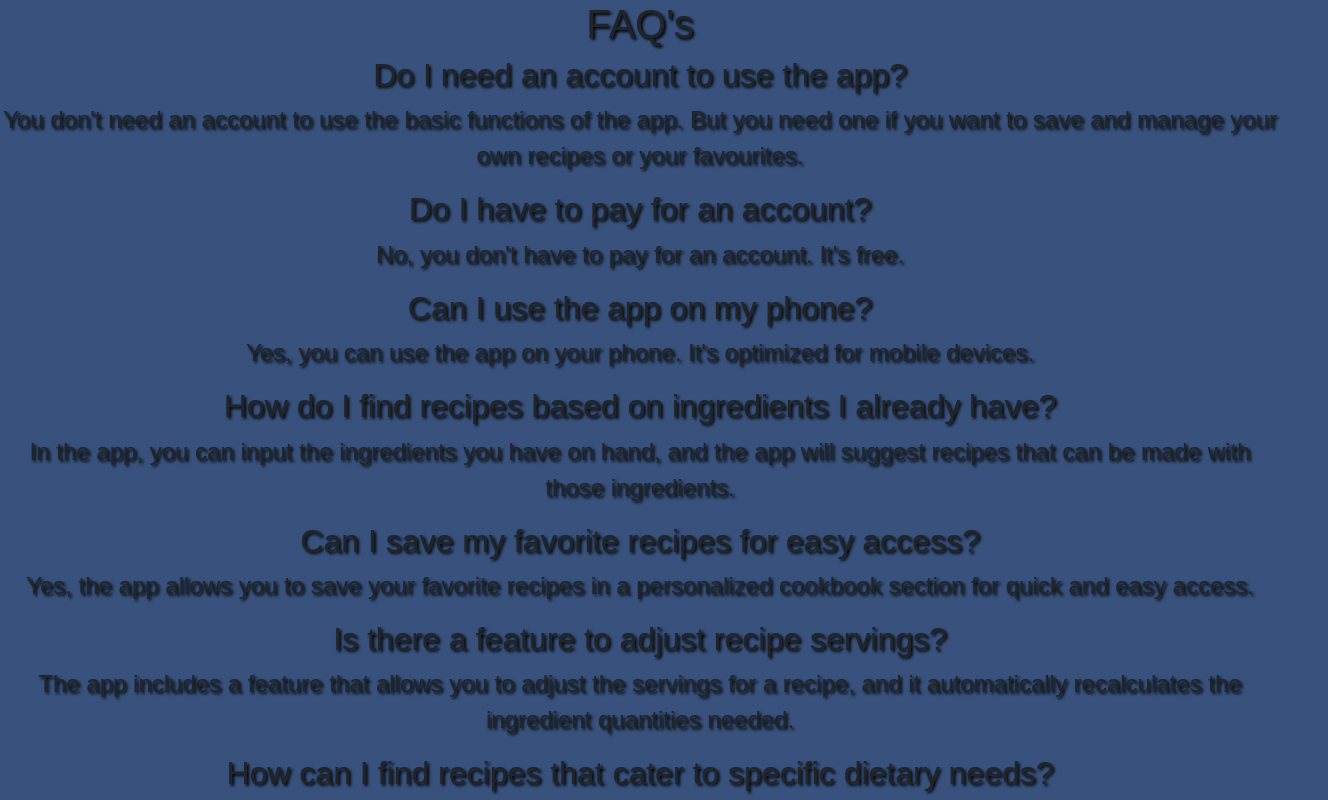
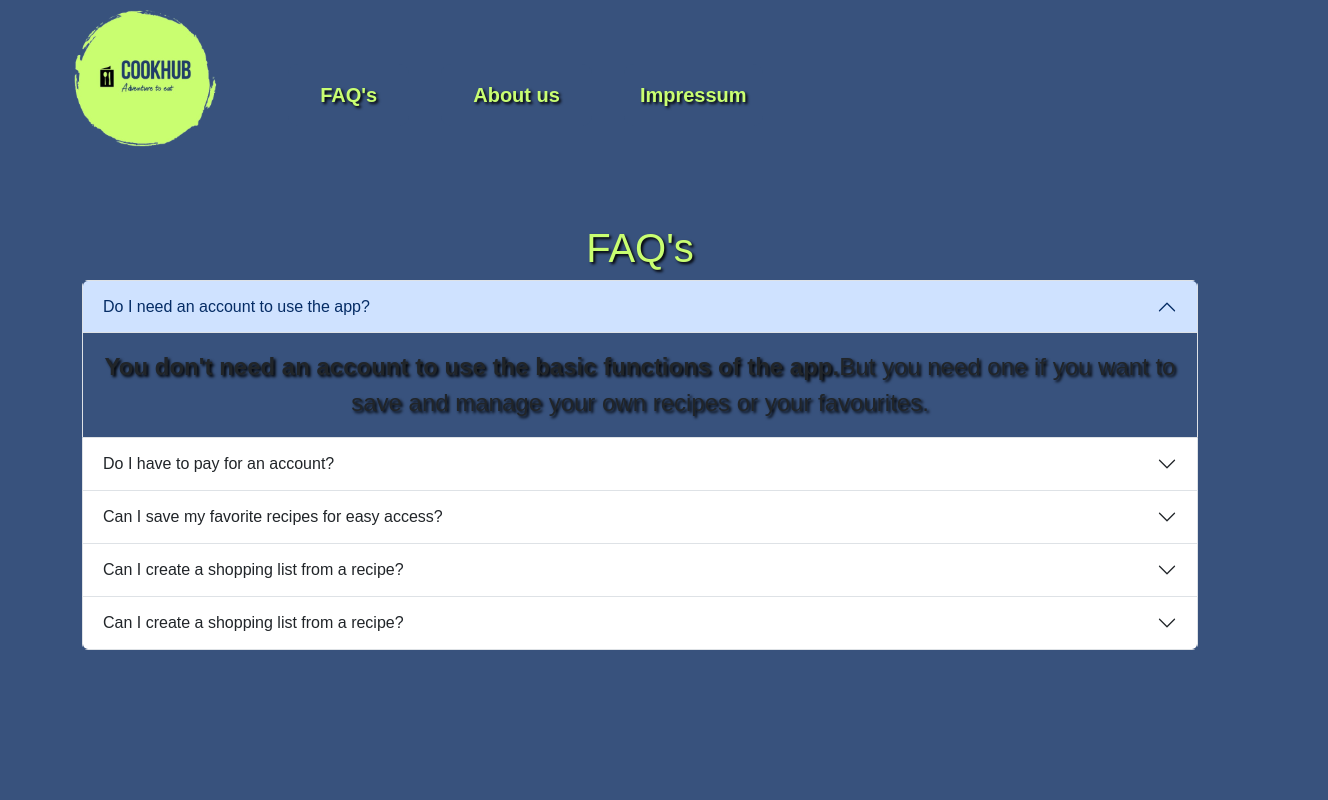
Before and after one commit to SE-TINF22B6/CookHub, a React (Create React App) app in the folder Frontend/: page /faqs in a window 1280 px wide. Shown: the top 800 px of the page, 1328 px wide, since content can reach past the window. Built offline with nearby package versions, Linux system fonts and the light colour scheme; the HTML template or start-up script is replaced by a standard one.

Commit message:
- created FAQsPage.css - implemented accordion (not functional yet)

```diff
--- /dev/null
+++ b/Frontend/src/FAQsPage.css
@@ -0,0 +1,11 @@
+.container-lg {
+    color: #C9FE71;
+}
+
+.accordion-header {
+    color: #C9FE71;
+}
+
+.accordion-body {
+
+}
--- a/Frontend/src/FAQsPage.tsx
+++ b/Frontend/src/FAQsPage.tsx
@@ -1,63 +1,138 @@
 import logo from "./assets/Logo_no_background.svg";
 import React from "react";
+import "./FAQsPage.css"
 
 export default function FAQsPage(){
     return(
         <div className="FAQPage">
-            <header className="header">
-                <title>FAQ's</title>
+
+            <header className="App-header">
+                <img src={logo} className="App-logo" alt="logo"/>
+                <ul>
+                    <a className='FAQs-link' target="_self" href='/faqs'>FAQ's</a>
+                    <a className='About-link' target="_self" href='/about'>About us</a>
+                    <a className='Impressum-link' target="_self" href='/impressum'>Impressum</a>
+                </ul>
             </header>
-            <div className="body">
+
+
+            <div className="container-lg">
 
                 <h1>FAQ's</h1>
 
-                <h2>Do I need an account to use the app?</h2>
-                <p>You don't need an account to use the basic functions of the app. But you need one if you want to save and manage your own recipes or your favourites.</p>
+                <div className="accordion" id="accordionExample">
+                    <div className="accordion-item">
+                        <h2 className="accordion-header">
+                            <button className="accordion-button" type="button" data-bs-toggle="collapse"
+                                    data-bs-target="#collapseOne" aria-expanded="true" aria-controls="collapseOne">
+                                Do I need an account to use the app?
+                            </button>
+                        </h2>
+                        <div id="collapseOne" className="accordion-collapse collapse show"
+                             data-bs-parent="#accordionExample">
+                            <div className="accordion-body">
+                                <strong>You don't need an account to use the basic functions of the app.</strong>
+                                But you need one if you want to save and manage your own recipes or your favourites.
+                            </div>
+                        </div>
+                    </div>
 
-                <h2>Do I have to pay for an account?</h2>
-                <p>No, you don't have to pay for an account. It's free.</p>
+                    <div className="accordion-item">
+                        <h2 className="accordion-header">
+                            <button className="accordion-button collapsed" type="button" data-bs-toggle="collapse"
+                                    data-bs-target="#collapseTwo" aria-expanded="false" aria-controls="collapseTwo">
+                                Do I have to pay for an account?
+                            </button>
+                        </h2>
+                        <div id="collapseTwo" className="accordion-collapse collapse"
+                             data-bs-parent="#accordionExample">
+                            <div className="accordion-body">
+                                <strong>No, you don't have to pay for an account.</strong> It's free.
+                            </div>
+                        </div>
+                    </div>
 
-                <h2>Can I use the app on my phone?</h2>
-                <p>Yes, you can use the app on your phone. It's optimized for mobile devices.</p>
+                    <div className="accordion-item">
+                        <h2 className="accordion-header">
+                            <button className="accordion-button collapsed" type="button" data-bs-toggle="collapse"
+                                    data-bs-target="#collapseThree" aria-expanded="false" aria-controls="collapseThree">
+                                Can I save my favorite recipes for easy access?
+                            </button>
+                        </h2>
+                        <div id="collapseThree" className="accordion-collapse collapse"
+                             data-bs-parent="#accordionExample">
+                            <div className="accordion-body">
+                                <strong>Yes</strong> , the app allows you to save your favorite recipes in a personalized cookbook section for quick and easy access.
+                            </div>
+                        </div>
+                    </div>
 
-                <h2>How do I find recipes based on ingredients I already have?</h2>
-                <p>In the app, you can input the ingredients you have on hand, and the app will suggest recipes that can be made with those ingredients.</p>
+                    <div className="accordion-item">
+                        <h2 className="accordion-header">
+                            <button className="accordion-button collapsed" type="button" data-bs-toggle="collapse"
+                                    data-bs-target="#collapseThree" aria-expanded="false" aria-controls="collapseThree">
+                                Can I create a shopping list from a recipe?
+                            </button>
+                        </h2>
+                        <div id="collapseThree" className="accordion-collapse collapse"
+                             data-bs-parent="#accordionExample">
+                            <div className="accordion-body">
+                                <strong>Yes</strong>, you can generate a shopping list directly from a recipe, which includes all the necessary ingredients in the right quantities.
+                            </div>
+                        </div>
+                    </div>
 
-                <h2>Can I save my favorite recipes for easy access?</h2>
-                <p>Yes, the app allows you to save your favorite recipes in a personalized cookbook section for quick and easy access.</p>
+                    <div className="accordion-item">
+                        <h2 className="accordion-header">
+                            <button className="accordion-button collapsed" type="button" data-bs-toggle="collapse"
+                                    data-bs-target="#collapseThree" aria-expanded="false" aria-controls="collapseThree">
+                                Can I create a shopping list from a recipe?
+                            </button>
+                        </h2>
+                        <div id="collapseThree" className="accordion-collapse collapse"
+                             data-bs-parent="#accordionExample">
+                            <div className="accordion-body">
+                                <strong>Yes</strong>, you can generate a shopping list directly from a recipe, which includes all the necessary ingredients in the right quantities.
+                            </div>
+                        </div>
+                    </div>
 
-                <h2>Is there a feature to adjust recipe servings?</h2>
-                <p>The app includes a feature that allows you to adjust the servings for a recipe, and it automatically recalculates the ingredient quantities needed.</p>
+                </div>
 
-                <h2>How can I find recipes that cater to specific dietary needs?</h2>
-                <p>The app has filters that let you search for recipes based on dietary preferences such as vegetarian, vegan, gluten-free, keto, etc.</p>
 
-                <h2>Can I create a shopping list from a recipe?</h2>
-                <p>Yes, you can generate a shopping list directly from a recipe, which includes all the necessary ingredients in the right quantities.</p>
 
-                <h2>Are there video tutorials available for the recipes?</h2>
-                <p>Some recipes come with video tutorials that guide you step-by-step through the cooking process.</p>
+                {/*<h2>Can I use the app on my phone?</h2>*/}
+                {/*<p>Yes, you can use the app on your phone. It's optimized for mobile devices.</p>*/}
 
-                <h2>How do I share a recipe with friends or family?</h2>
-                <p>The app provides options to share recipes through various platforms like email, social media, or directly within the app.</p>
+                {/*<h2>How do I find recipes based on ingredients I already have?</h2>*/}
+                {/*<p>In the app, you can input the ingredients you have on hand, and the app will suggest recipes that can be made with those ingredients.</p>*/}
 
-                <h2>Is there a way to track my nutritional intake?</h2>
-                <p>The app may offer a feature to track nutritional information for each recipe, helping you keep track of your dietary intake.</p>
+                {/*<h2>C</h2>*/}
+                {/*<p>Yes, the app allows you to save your favorite recipes in a personalized cookbook section for quick and easy access.</p>*/}
 
-                <h2>How often are new recipes added to the app?</h2>
-                <p>New recipes are added regularly, ensuring a diverse and up-to-date selection.</p>
+                {/*<h2>Is there a feature to adjust recipe servings?</h2>*/}
+                {/*<p>The app includes a feature that allows you to adjust the servings for a recipe, and it automatically recalculates the ingredient quantities needed.</p>*/}
 
-                <h2>Can I submit my own recipes to the app?</h2>
-                <p>Depending on the app's features, you might be able to submit your own recipes and share them with the app community.</p>
+                {/*<h2>How can I find recipes that cater to specific dietary needs?</h2>*/}
+                {/*<p>The app has filters that let you search for recipes based on dietary preferences such as vegetarian, vegan, gluten-free, keto, etc.</p>*/}
 
-                <img src={logo} className="App-logo" alt="logo"/>
 
-                <ul>
-                    <li><a className='LandingPage' target="_self" href='/'>Welcome</a></li>
-                    <li><a href='/login'>Login</a></li>
-                    <li><a href='/about'>About us</a></li>
-                    <li><a href='/impressum'>Impressum</a></li>
-                </ul>
+                {/*<p>Yes, you can generate a shopping list directly from a recipe, which includes all the necessary ingredients in the right quantities.</p>*/}
+
+                {/*<h2>Are there video tutorials available for the recipes?</h2>*/}
+                {/*<p>Some recipes come with video tutorials that guide you step-by-step through the cooking process.</p>*/}
+
+                {/*<h2>How do I share a recipe with friends or family?</h2>*/}
+                {/*<p>The app provides options to share recipes through various platforms like email, social media, or directly within the app.</p>*/}
+
+                {/*<h2>Is there a way to track my nutritional intake?</h2>*/}
+                {/*<p>The app may offer a feature to track nutritional information for each recipe, helping you keep track of your dietary intake.</p>*/}
+
+                {/*<h2>How often are new recipes added to the app?</h2>*/}
+                {/*<p>New recipes are added regularly, ensuring a diverse and up-to-date selection.</p>*/}
+
+                {/*<h2>Can I submit my own recipes to the app?</h2>*/}
+                {/*<p>Depending on the app's features, you might be able to submit your own recipes and share them with the app community.</p>*/}
 
 
             </div>
```
